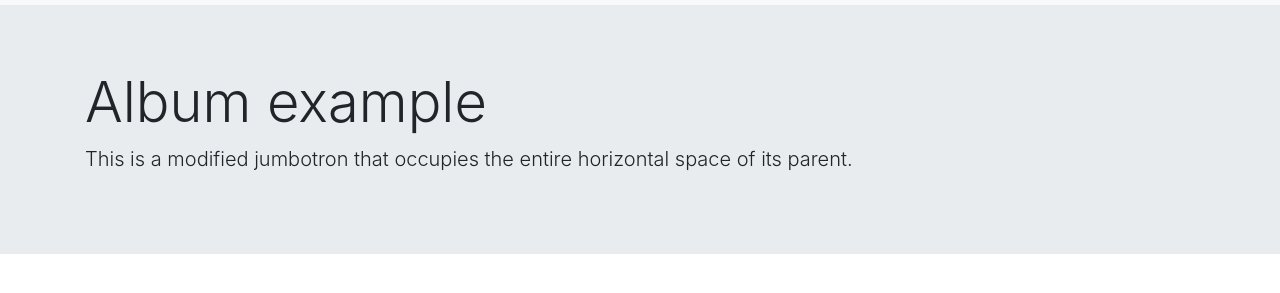
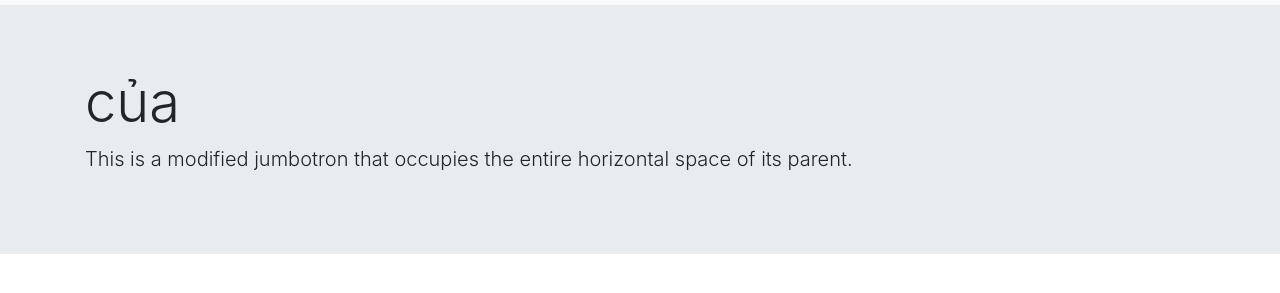
Before and after one commit to cuadinh/duAnGit, a plain HTML site: page index.html in a window 1280 px wide. Shown: the part 51-344 px from the top of the page. Drawn offline with nearby package versions, Linux system fonts and the light colour scheme.

Commit message:
cua test

```diff
--- a/index.html
+++ b/index.html
@@ -25,7 +25,7 @@
     <class class="banner">
         <div class="jumbotron jumbotron-fluid">
             <div class="container">
-              <h1 class="display-4">Album example</h1>
+              <h1 class="display-4">của</h1>
               <p class="lead">This is a modified jumbotron that occupies the entire horizontal space of its parent.</p>
             </div>
           </div>
```
